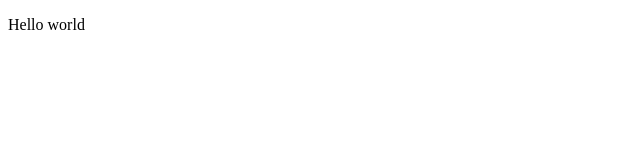
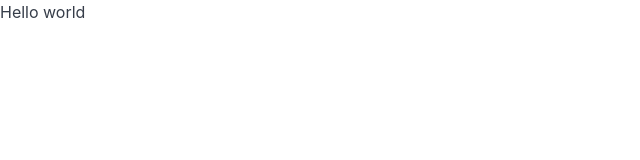
Before and after one commit to andybluntish/andybluntish.com, a Next.js app: page / in a window 1280 px wide. Shown: the top 160 px of the page, without its empty margins (0-640 px from the left). Built offline with nearby package versions, Linux system fonts and the light colour scheme.

Commit message:
add global stylesheet

```diff
--- /dev/null
+++ b/pages/_app.tsx
@@ -0,0 +1,7 @@
+import React from 'react'
+import { AppProps } from 'next/app'
+import '../styles.css'
+
+export default function FloodConsole({ Component, pageProps }: AppProps) {
+  return <Component {...pageProps} />
+}
--- /dev/null
+++ b/styles.css
@@ -0,0 +1,75 @@
+html {
+  box-sizing: border-box;
+}
+*,
+*:before,
+*:after {
+  box-sizing: inherit;
+}
+
+:root {
+  --typeface: -apple-system, BlinkMacSystemFont, 'Segoe UI', Roboto, Helvetica,
+    Arial, sans-serif, 'Apple Color Emoji', 'Segoe UI Emoji', 'Segoe UI Symbol';
+  --primary: #d93f00;
+  --text: #363d49;
+  --background: #fff;
+  --line-height: 1.618;
+  --size: calc(var(--line-height) * 1em);
+  --size-half: calc(var(--size) / 2);
+  --size-double: calc(var(--size) * 2);
+  --transition-duration: 0.3s;
+  --transition-function: ease;
+  --break-size: 48em;
+}
+
+@media (prefers-color-scheme: dark) {
+  :root {
+    --primary: #ff9e66;
+    --text: #d1d6e0;
+    --background: #1b1d22;
+  }
+
+  svg {
+    filter: brightness(0.8) contrast(1.2);
+  }
+}
+
+html {
+  font-size: 100%;
+}
+
+@media (min-width: var(--break-size)) {
+  html {
+    font-size: 110%;
+  }
+}
+
+body {
+  margin: 0;
+  font-family: var(--typeface);
+  color: var(--text);
+  background: var(--background);
+  line-height: var(--line-height);
+  text-size-adjust: none;
+}
+
+p {
+  margin: 0 0 var(--size);
+}
+
+a {
+  color: var(--primary);
+  text-decoration: none;
+}
+
+a:focus,
+a:hover {
+  outline: none;
+  text-decoration: underline;
+}
+
+img {
+  max-width: 100%;
+  height: auto;
+  text-align: center;
+}
```
